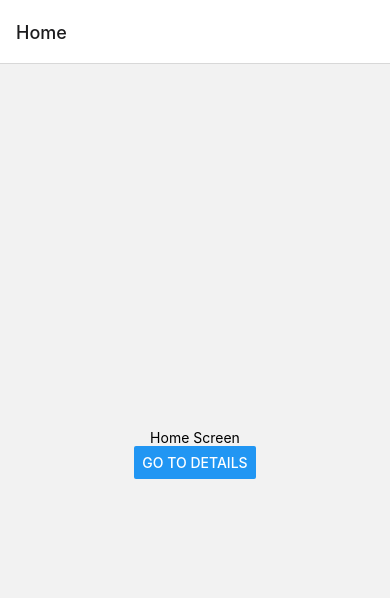
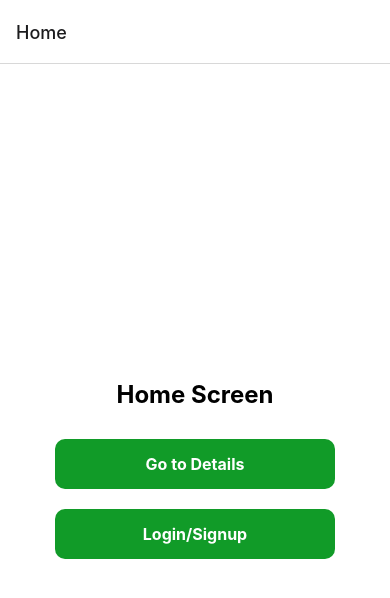
Before and after one commit to RicRet/3444-Project, a React Native app: screen /Home in a window 390 px wide. Shown: the top 598 px of the page. Built offline with nearby package versions, Linux system fonts and the light colour scheme.

Commit message:
Added files to be used for differetn Screens

```diff
--- a/App/App.tsx
+++ b/App/App.tsx
@@ -4,8 +4,6 @@ import { createNativeStackNavigator } from '@react-navigation/native-stack';
 import HomeScreen from './Screens/HomeScreen.tsx';
 import LoginScreen from './Screens/LoginScreen.tsx';
 import TestScreen from './Screens/TestScreen.tsx';
-
-import { NativeStackScreenProps } from '@react-navigation/native-stack';  // Import types
 
 // Define the type for your navigation stack
 type RootStackParamList = {
@@ -14,30 +12,16 @@ type RootStackParamList = {
   Login: undefined;
 };
 
-// Type the props used by the screens
-type HomeScreenProps = NativeStackScreenProps<RootStackParamList, 'Home'>;
-type TestScreenProps = NativeStackScreenProps<RootStackParamList, 'Test'>;
-type LoginScreenProps = NativeStackScreenProps<RootStackParamList, 'Login'>;
-
 const Stack = createNativeStackNavigator<RootStackParamList>();
 
 export default function App() {
   return (
     <NavigationContainer>
       <Stack.Navigator initialRouteName="Home">
-        {/* Properly type the props in the wrapper function */}
-        <Stack.Screen
-          name="Home"
-          component={(props: HomeScreenProps) => <HomeScreen {...props} />}
-        />
-        <Stack.Screen
-          name="Test"
-          component={(props: TestScreenProps) => <TestScreen {...props} />}
-        />
-        <Stack.Screen
-          name="Login"
-          component={(props: LoginScreenProps) => <LoginScreen {...props} />}
-          />
+        {/* Pass the component directly */}
+        <Stack.Screen name="Home" component={HomeScreen} />
+        <Stack.Screen name="Test" component={TestScreen} />
+        <Stack.Screen name="Login" component={LoginScreen} />
       </Stack.Navigator>
     </NavigationContainer>
   );
--- a/App/Screens/HomeScreen.tsx
+++ b/App/Screens/HomeScreen.tsx
@@ -1,6 +1,6 @@
 import React from 'react';
-import { Button, View, Text } from 'react-native';
-import { NativeStackScreenProps } from '@react-navigation/native-stack';  // Import the type
+import { View, Text, TouchableOpacity, StyleSheet } from 'react-native';
+import { NativeStackScreenProps } from '@react-navigation/native-stack';
 
 // Define the type for your navigation stack
 type RootStackParamList = {
@@ -12,16 +12,66 @@ type RootStackParamList = {
 // Define the props type for the HomeScreen
 type Props = NativeStackScreenProps<RootStackParamList, 'Home'>;
 
-const HomeScreen = ({ navigation }: Props) => {   // Use the typed Props here
+const HomeScreen = ({ navigation }: Props) => {
   return (
-    <View style={{ flex: 1, justifyContent: 'center', alignItems: 'center' }}>
-      <Text>Home Screen</Text>
-      <Button
-        title="Go to Details"
-        onPress={() => navigation.navigate('Login')}
-      />
+    <View style={styles.container}>
+      {/* Heading Text */}
+      <Text style={styles.heading}>Home Screen</Text>
+
+      {/* Button Container */}
+      <View style={styles.buttonContainer}>
+        <TouchableOpacity
+          style={styles.customButton}
+          onPress={() => navigation.navigate('Test')}
+        >
+          <Text style={styles.buttonText}>Go to Details</Text>
+        </TouchableOpacity>
+
+        <TouchableOpacity
+          style={styles.customButton}
+          onPress={() => navigation.navigate('Login')}
+        >
+          <Text style={styles.buttonText}>Login/Signup</Text>
+        </TouchableOpacity>
+      </View>
     </View>
   );
 };
 
+// Styles
+const styles = StyleSheet.create({
+  container: {
+    flex: 1,
+    justifyContent: 'center',
+    alignItems: 'center',
+    padding: 20, // Optional padding for better spacing on small screens
+    backgroundColor: '#fff', // Optional: White background for better contrast
+  },
+  heading: {
+    fontSize: 24,
+    fontWeight: 'bold',
+    marginTop: 40, // Adjusts the distance from the top of the screen
+    marginBottom: 20, // Space between the heading and the buttons
+    textAlign: 'center',
+  },
+  buttonContainer: {
+    width: '80%', // Adjust the button container width to center the buttons
+    justifyContent: 'space-around', // Space the buttons evenly
+    alignItems: 'center',
+  },
+  customButton: {
+    backgroundColor: '#119b28', // Custom button color
+    padding: 15, // Padding inside the button
+    borderRadius: 10, // Rounded corners for the button
+    alignItems: 'center',
+    marginVertical: 10, // Adds vertical space between buttons
+    width: '100%', // Ensure buttons take up the full width of the container
+  },
+  buttonText: {
+    color: '#fff', // White text color
+    fontWeight: 'bold',
+    fontSize: 16, // Adjust text size for visibility
+  },
+});
+
 export default HomeScreen;
```
Also changed, not shown: App/Screens/DBScreen.tsx (added), App/Screens/EventScreen.tsx (added), App/Screens/MapScreen.tsx (added).
